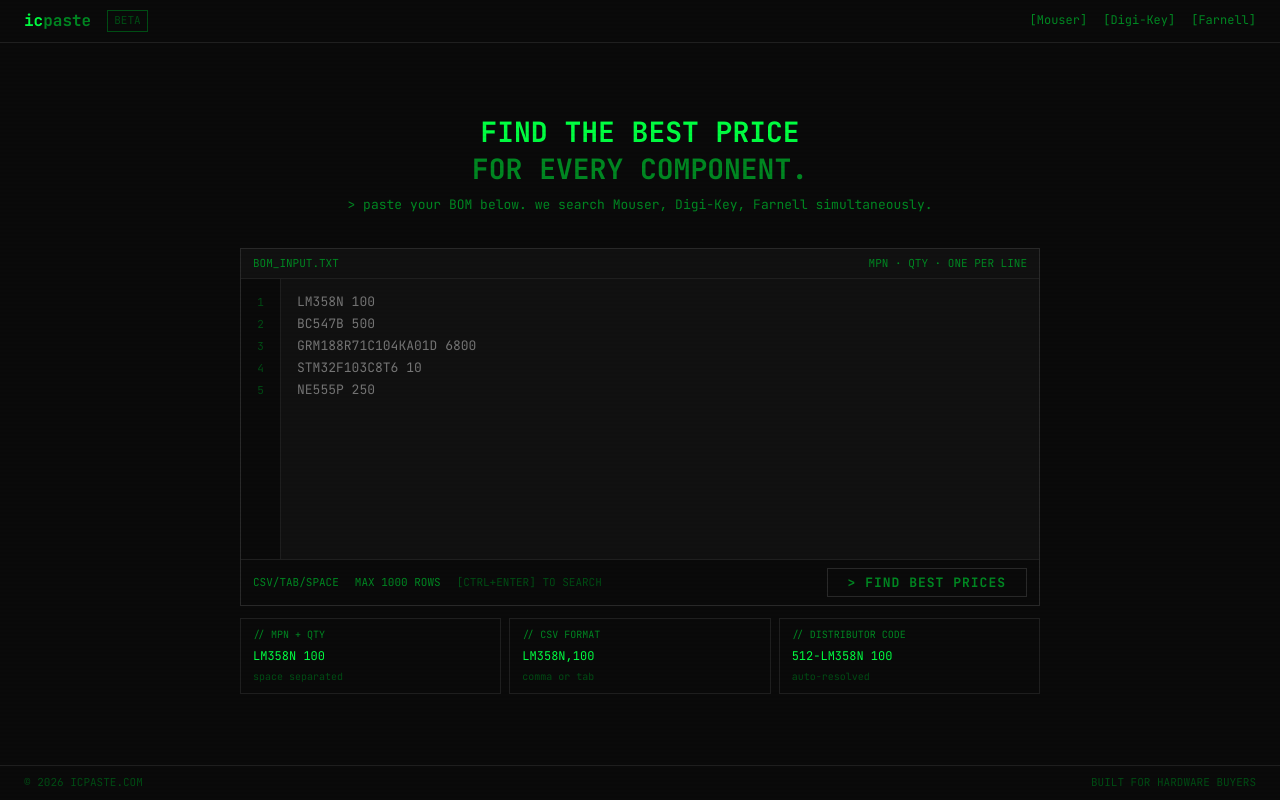
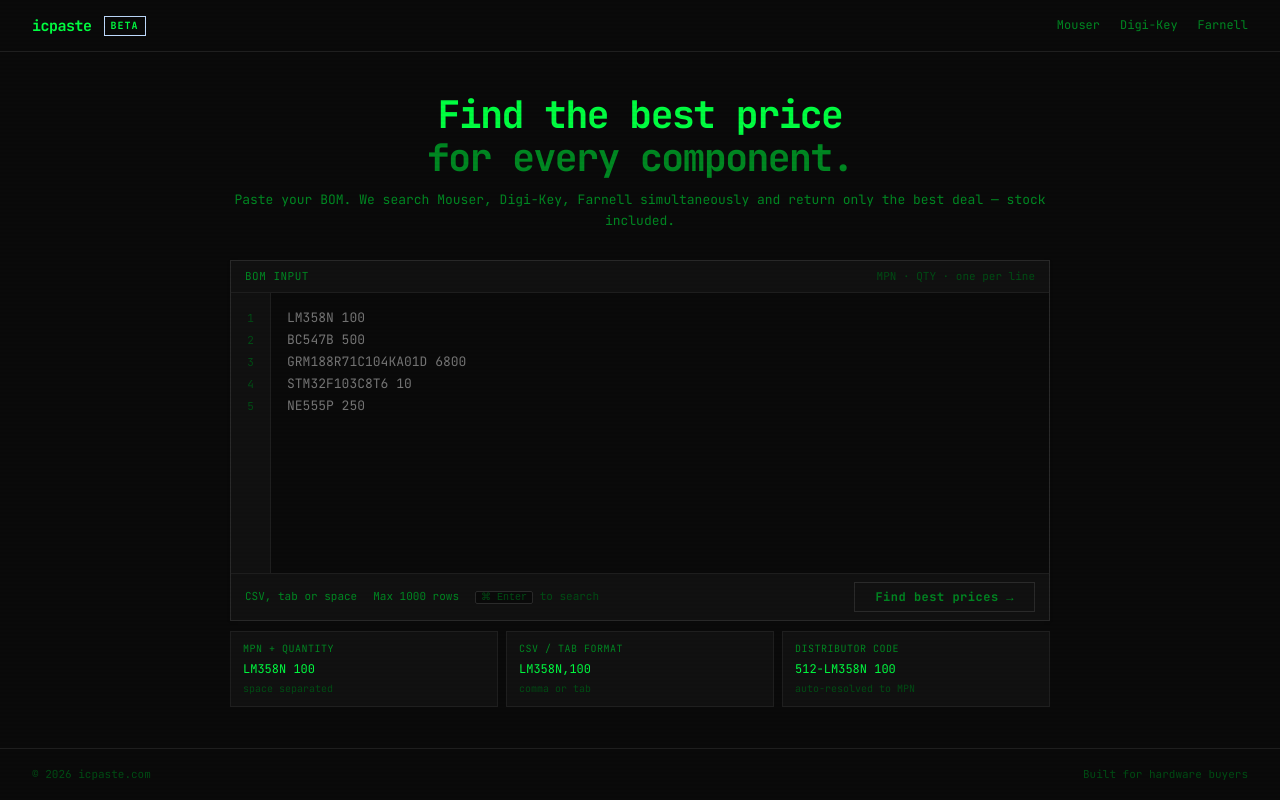
Before and after one commit to Keytala/icpaste, a Next.js app: page / in a window 1280 px wide. Built offline with nearby package versions, Linux system fonts and the light colour scheme.

Commit message:
Update page.tsx

```diff
--- a/src/app/page.tsx
+++ b/src/app/page.tsx
@@ -1,8 +1,8 @@
 "use client";
 
 import { useState, useCallback, useRef } from "react";
-import { useRouter } from "next/navigation";
-import { parseBom } from "@/lib/bom-parser";
+import { useRouter }                      from "next/navigation";
+import { parseBom }                       from "@/lib/bom-parser";
 
 const PLACEHOLDER = `LM358N 100
 BC547B 500
@@ -13,11 +13,11 @@ NE555P 250`;
 const DISTRIBUTORS = ["Mouser", "Digi-Key", "Farnell"];
 
 export default function HomePage() {
-  const router              = useRouter();
-  const [input, setInput]   = useState("");
-  const [error, setError]   = useState("");
-  const [loading, setLoading] = useState(false);
-  const textareaRef         = useRef<HTMLTextAreaElement>(null);
+  const router               = useRouter();
+  const [input, setInput]    = useState("");
+  const [error, setError]    = useState("");
+  const [loading, setLoading]= useState(false);
+  const textareaRef          = useRef<HTMLTextAreaElement>(null);
 
   const lineCount = input.split("\n").filter(l => l.trim()).length;
 
@@ -25,7 +25,7 @@ export default function HomePage() {
     setError("");
     const bom = parseBom(input);
     if (!bom.length) {
-      setError("ERR: no valid MPN/QTY pairs found");
+      setError("no valid MPN/QTY pairs found — example: LM358N 100");
       return;
     }
     setLoading(true);
@@ -42,41 +42,42 @@ export default function HomePage() {
 
   return (
     <div style={{
-      minHeight:      "100vh",
-      display:        "flex",
-      flexDirection:  "column",
-      background:     "var(--bg)",
-      fontFamily:     "var(--font)",
+      minHeight:     "100vh",
+      display:       "flex",
+      flexDirection: "column",
+      background:    "var(--bg)",
+      fontFamily:    "var(--font)",
     }}>
 
       {/* ── Header ── */}
       <header style={{
-        borderBottom: "1px solid var(--border)",
-        padding:      "8px 24px",
-        display:      "flex",
-        alignItems:   "center",
+        borderBottom:   "1px solid var(--border)",
+        padding:        "0 32px",
+        height:         52,
+        display:        "flex",
+        alignItems:     "center",
         justifyContent: "space-between",
       }}>
-        <div style={{ display: "flex", alignItems: "center", gap: 16 }}>
-          <span style={{ color: "var(--green)", fontWeight: 700, fontSize: 16 }}>
-            ic<span style={{ color: "var(--text-3)" }}>paste</span>
+        <div style={{ display: "flex", alignItems: "center", gap: 12 }}>
+          <span style={{ color: "var(--text-1)", fontWeight: 700, fontSize: 15, letterSpacing: -0.5 }}>
+            icpaste
           </span>
           <span style={{
-            color:      "var(--green-dark)",
-            fontSize:   11,
-            border:     "1px solid var(--green-dark)",
-            padding:    "1px 6px",
+            fontSize:      10,
+            fontWeight:    700,
+            color:         "var(--accent)",
+            background:    "var(--accent-bg)",
+            border:        "1px solid #bfdbfe",
+            padding:       "1px 6px",
+            letterSpacing: 1,
           }}>
             BETA
           </span>
         </div>
-        <div style={{ display: "flex", gap: 16 }}>
+        <div style={{ display: "flex", gap: 20 }}>
           {DISTRIBUTORS.map(d => (
-            <span key={d} style={{
-              color:    "var(--text-3)",
-              fontSize: 12,
-            }}>
-              [{d}]
+            <span key={d} style={{ color: "var(--text-3)", fontSize: 12 }}>
+              {d}
             </span>
           ))}
         </div>
@@ -89,64 +90,78 @@ export default function HomePage() {
         flexDirection:  "column",
         alignItems:     "center",
         justifyContent: "center",
-        padding:        "32px 24px",
+        padding:        "0 24px",
+        overflow:       "auto",
       }}>
-        <div style={{ width: "100%", maxWidth: 800 }}>
+        <div style={{ width: "100%", maxWidth: 820, padding: "32px 0" }}>
 
           {/* Titolo */}
-          <div style={{ marginBottom: 32, textAlign: "center" }}>
-            <div style={{
-              color:      "var(--green)",
-              fontSize:   28,
-              fontWeight: 700,
-              lineHeight: 1.3,
-              marginBottom: 8,
+          <div style={{ marginBottom: 28, textAlign: "center" }}>
+            <h1 style={{
+              fontSize:      38,
+              fontWeight:    700,
+              letterSpacing: -1.5,
+              lineHeight:    1.15,
+              color:         "var(--text-1)",
+              marginBottom:  10,
             }}>
-              FIND THE BEST PRICE<br />
-              <span style={{ color: "var(--text-3)" }}>FOR EVERY COMPONENT.</span>
-            </div>
-            <div style={{ color: "var(--text-3)", fontSize: 13 }}>
-              &gt; paste your BOM below. we search {DISTRIBUTORS.join(", ")} simultaneously.
-            </div>
+              Find the best price<br />
+              <span style={{ color: "var(--text-3)" }}>for every component.</span>
+            </h1>
+            <p style={{ color: "var(--text-3)", fontSize: 13 }}>
+              Paste your BOM. We search {DISTRIBUTORS.join(", ")} simultaneously
+              and return only the best deal — stock included.
+            </p>
           </div>
 
           {/* Input box */}
           <div style={{
             border:     "1px solid var(--border-2)",
-            background: "var(--surface)",
+            background: "var(--bg)",
+            boxShadow:  "0 1px 4px rgba(0,0,0,0.06)",
           }}>
+
             {/* Top bar */}
             <div style={{
               borderBottom:   "1px solid var(--border)",
-              padding:        "6px 12px",
+              padding:        "7px 14px",
+              background:     "var(--surface)",
               display:        "flex",
               justifyContent: "space-between",
               alignItems:     "center",
             }}>
-              <span style={{ color: "var(--text-3)", fontSize: 11 }}>
-                BOM_INPUT.TXT
+              <span style={{ color: "var(--text-3)", fontSize: 11, letterSpacing: 0.5 }}>
+                BOM INPUT
               </span>
               <div style={{ display: "flex", gap: 16, alignItems: "center" }}>
                 {lineCount > 0 && (
-                  <span style={{ color: "var(--green)", fontSize: 11 }}>
-                    {lineCount} ROWS
+                  <span style={{
+                    color:      "var(--accent)",
+                    fontSize:   11,
+                    background: "var(--accent-bg)",
+                    border:     "1px solid #bfdbfe",
+                    padding:    "1px 8px",
+                  }}>
+                    {lineCount} rows
                   </span>
                 )}
-                <span style={{ color: "var(--text-3)", fontSize: 11 }}>
-                  MPN · QTY · ONE PER LINE
+                <span style={{ color: "var(--text-4)", fontSize: 11 }}>
+                  MPN · QTY · one per line
                 </span>
               </div>
             </div>
 
-            {/* Textarea */}
+            {/* Body */}
             <div style={{ display: "flex", minHeight: 280 }}>
+
               {/* Line numbers */}
               <div style={{
                 width:       40,
                 borderRight: "1px solid var(--border)",
-                padding:     "12px 0",
-                background:  "var(--bg)",
+                padding:     "14px 0",
+                background:  "var(--surface)",
                 userSelect:  "none",
+                flexShrink:  0,
               }}>
                 {(input || PLACEHOLDER).split("\n").slice(0, 100).map((_, i) => (
                   <div key={i} style={{
@@ -176,13 +191,13 @@ export default function HomePage() {
                   border:     "none",
                   outline:    "none",
                   resize:     "none",
-                  padding:    "12px 16px",
+                  padding:    "14px 16px",
                   fontFamily: "var(--font)",
                   fontSize:   13,
                   lineHeight: "22px",
-                  color:      "var(--green)",
+                  color:      "var(--text-1)",
                   minHeight:  280,
-                  caretColor: "var(--green)",
+                  caretColor: "var(--accent)",
                 }}
               />
             </div>
@@ -190,35 +205,51 @@ export default function HomePage() {
             {/* Bottom bar */}
             <div style={{
               borderTop:      "1px solid var(--border)",
-              padding:        "8px 12px",
+              padding:        "8px 14px",
+              background:     "var(--surface)",
               display:        "flex",
               justifyContent: "space-between",
               alignItems:     "center",
-              background:     "var(--bg)",
+              gap:            12,
             }}>
-              <div style={{ display: "flex", gap: 16, color: "var(--text-3)", fontSize: 11 }}>
-                <span>CSV/TAB/SPACE</span>
-                <span>MAX 1000 ROWS</span>
+              <div style={{
+                display:  "flex",
+                gap:      16,
+                color:    "var(--text-3)",
+                fontSize: 11,
+                flexWrap: "wrap",
+              }}>
+                <span>CSV, tab or space</span>
+                <span>Max 1000 rows</span>
                 <span style={{ color: "var(--text-4)" }}>
-                  [CTRL+ENTER] TO SEARCH
+                  <kbd style={{
+                    background:   "var(--bg)",
+                    border:       "1px solid var(--border-2)",
+                    padding:      "0 5px",
+                    fontSize:     10,
+                    borderRadius: 2,
+                  }}>⌘ Enter</kbd>
+                  {" "}to search
                 </span>
               </div>
               <button
                 onClick={handleSearch}
                 disabled={loading || !input.trim()}
                 style={{
-                  background:  loading || !input.trim() ? "transparent" : "var(--green)",
-                  color:       loading || !input.trim() ? "var(--text-3)" : "var(--bg)",
-                  border:      `1px solid ${loading || !input.trim() ? "var(--border-2)" : "var(--green)"}`,
-                  padding:     "5px 20px",
-                  fontFamily:  "var(--font)",
-                  fontSize:    13,
-                  fontWeight:  700,
-                  cursor:      loading || !input.trim() ? "not-allowed" : "pointer",
-                  letterSpacing: 1,
+                  background:    loading || !input.trim() ? "var(--surface)" : "var(--text-1)",
+                  color:         loading || !input.trim() ? "var(--text-3)" : "var(--bg)",
+                  border:        `1px solid ${loading || !input.trim() ? "var(--border-2)" : "var(--text-1)"}`,
+                  padding:       "6px 20px",
+                  fontFamily:    "var(--font)",
+                  fontSize:      12,
+                  fontWeight:    700,
+                  cursor:        loading || !input.trim() ? "not-allowed" : "pointer",
+                  letterSpacing: 0.5,
+                  flexShrink:    0,
+                  transition:    "all 0.15s",
                 }}
               >
-                {loading ? "SEARCHING..." : "> FIND BEST PRICES"}
+                {loading ? "Searching..." : "Find best prices →"}
               </button>
             </div>
           </div>
@@ -226,7 +257,7 @@ export default function HomePage() {
           {/* Error */}
           {error && (
             <div style={{ color: "var(--red)", fontSize: 12, marginTop: 8 }}>
-              {error}
+              ✗ {error}
             </div>
           )}
 
@@ -235,24 +266,25 @@ export default function HomePage() {
             display:             "grid",
             gridTemplateColumns: "repeat(3, 1fr)",
             gap:                 8,
-            marginTop:           12,
+            marginTop:           10,
           }}>
             {[
-              { label: "MPN + QTY",         example: "LM358N 100",     note: "space separated" },
-              { label: "CSV FORMAT",         example: "LM358N,100",     note: "comma or tab" },
-              { label: "DISTRIBUTOR CODE",   example: "512-LM358N 100", note: "auto-resolved" },
+              { label: "MPN + Quantity",   example: "LM358N 100",     note: "space separated" },
+              { label: "CSV / tab format", example: "LM358N,100",     note: "comma or tab" },
+              { label: "Distributor code", example: "512-LM358N 100", note: "auto-resolved to MPN" },
             ].map(h => (
               <div key={h.label} style={{
                 border:  "1px solid var(--border)",
-                padding: "8px 12px",
+                padding: "9px 12px",
+                background: "var(--surface)",
               }}>
-                <div style={{ color: "var(--text-3)", fontSize: 10, marginBottom: 4 }}>
-                  // {h.label}
+                <div style={{ color: "var(--text-3)", fontSize: 10, marginBottom: 3, letterSpacing: 0.5 }}>
+                  {h.label.toUpperCase()}
                 </div>
-                <div style={{ color: "var(--green)", fontSize: 12 }}>
+                <div style={{ color: "var(--text-1)", fontSize: 12, marginBottom: 2 }}>
                   {h.example}
                 </div>
-                <div style={{ color: "var(--text-4)", fontSize: 10, marginTop: 2 }}>
+                <div style={{ color: "var(--text-4)", fontSize: 10 }}>
                   {h.note}
                 </div>
               </div>
@@ -265,16 +297,17 @@ export default function HomePage() {
       {/* ── Footer ── */}
       <footer style={{
         borderTop:      "1px solid var(--border)",
-        padding:        "8px 24px",
+        height:         52,
         display:        "flex",
+        alignItems:     "center",
+        padding:        "0 32px",
         justifyContent: "space-between",
-        alignItems:     "center",
       }}>
         <span style={{ color: "var(--text-4)", fontSize: 11 }}>
-          © {new Date().getFullYear()} ICPASTE.COM
+          © {new Date().getFullYear()} icpaste.com
         </span>
         <span style={{ color: "var(--text-4)", fontSize: 11 }}>
-          BUILT FOR HARDWARE BUYERS
+          Built for hardware buyers
         </span>
       </footer>
 
```
